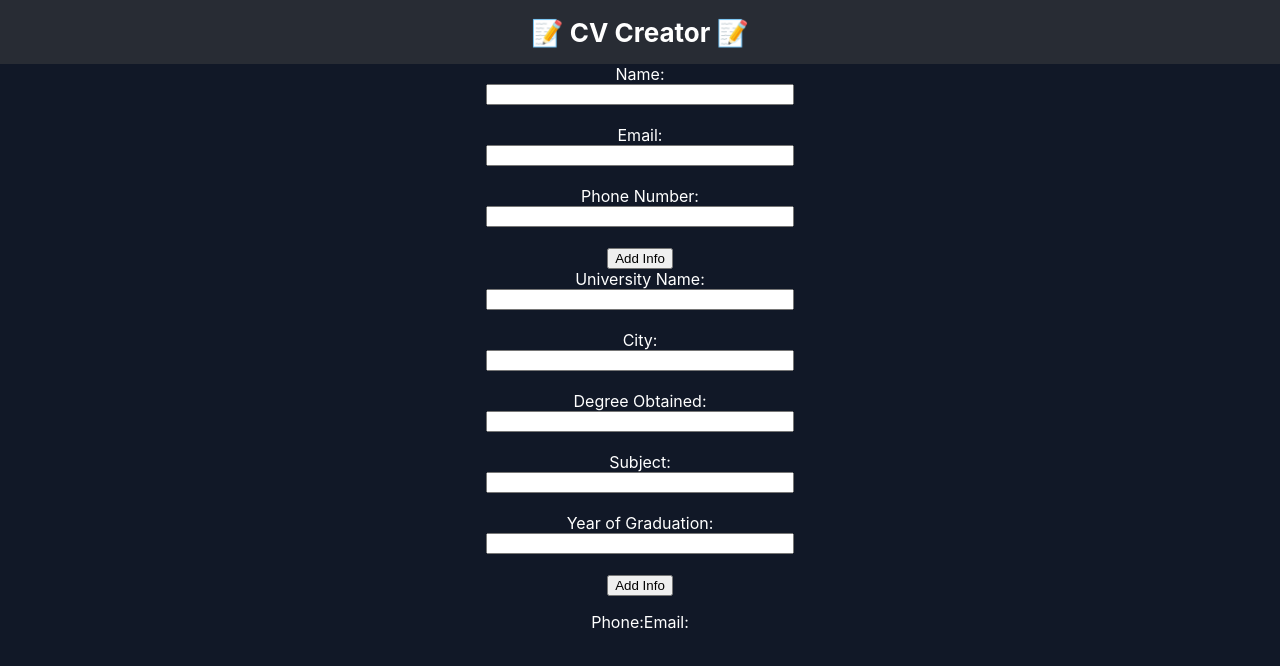
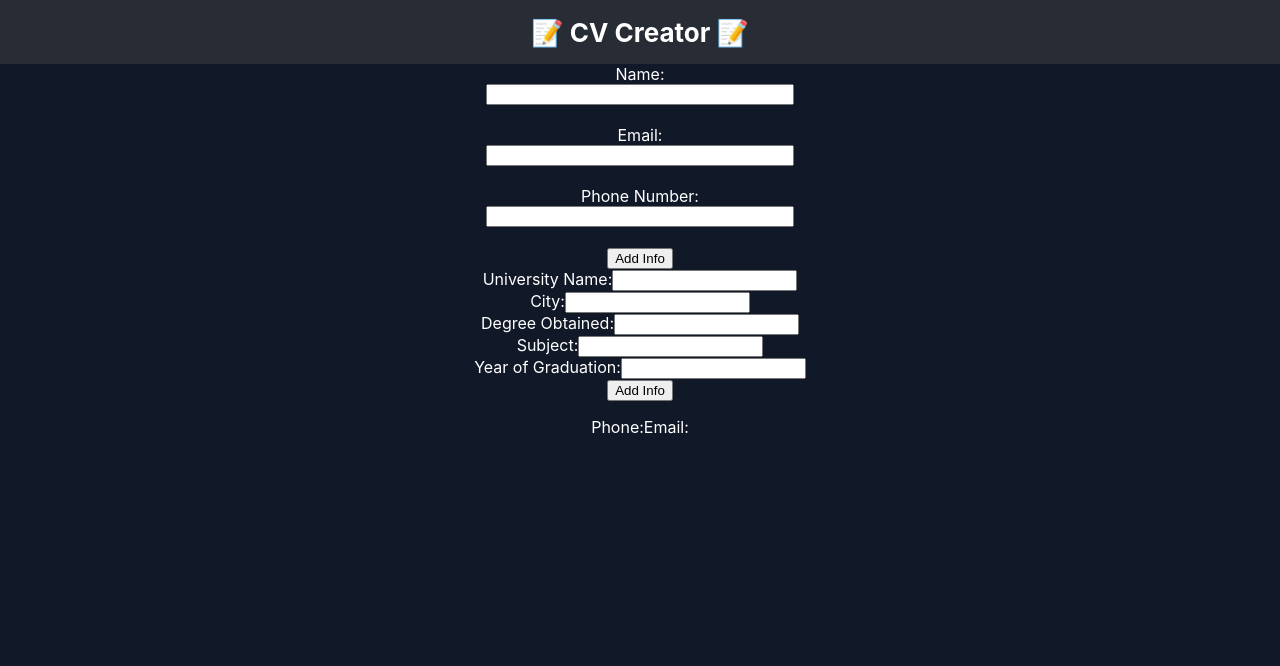
Before and after one commit to mikegecko/cv-creator, a React (Create React App) app: page / in a window 1280 px wide. Shown: the top 666 px of the page. Built offline with nearby package versions, Linux system fonts and the light colour scheme.

Commit message:
Add dynamic functions for education field
    -Can display multiple fields
    -Can handle submits from separate forms
    -TODO: Add button for adding more fields

```diff
--- a/src/components/Display.js
+++ b/src/components/Display.js
@@ -7,9 +7,9 @@ class Display extends Component{
     render(){
         return(
             <div className="App-text">
-                <h2>{this.props.data.name}</h2>
-                <p>Phone:{this.props.data.phone}</p>
-                <p>Email:{this.props.data.email}</p>
+                <h2>{this.props.data.geninfo.name}</h2>
+                <p>Phone:{this.props.data.geninfo.phone}</p>
+                <p>Email:{this.props.data.geninfo.email}</p>
             </div>
         );
     }
--- a/src/components/Edu.js
+++ b/src/components/Edu.js
@@ -7,8 +7,11 @@ class Edu extends Component {
   render() {
     return (
       <div className="App-text">
-        <form className="info" onSubmit={this.props.eduSubmit}>
-          <label htmlFor="uname">University Name:</label>
+            {this.props.data.education.map((el,index) => {
+                return(
+                    /* Key property must go in top level node */
+                    <form  key={index} className="info" onSubmit={event => this.props.eduSubmit(index,event)}>
+                    <div><label htmlFor="uname">University Name:</label>
                     <input type="text" id="uname" name="unamein"></input>
                     <br />
                     <label htmlFor="ucity">City:</label>
@@ -24,7 +27,10 @@ class Edu extends Component {
                     <input type="num" id="degreeyear" name="uyearin"></input>
                     <br />
                     <button type="submit">Add Info</button>
+                    </div>
                     </form>
+                )
+            })}
       </div>
     );
   }
--- a/src/components/MainWrapper.js
+++ b/src/components/MainWrapper.js
@@ -14,28 +14,35 @@ class MainWrapper extends Component {
         // [{info},{education0},{eduaction1},{experience0},{experience1}...]
 
         this.state = { geninfo: {name: "", address: "", email: "", phone: "", },
-                       work: [{title: "", company: "", location: "", startyr: "", endyr: "", desc: ""}],
-                       education: [{uname: "", city: "", degree: "", field: "", gradyr: ""},],};
+                       work: [{title: "temp", company: "", location: "", startyr: "", endyr: "", desc: ""}],
+                       education: [{uname: "Temp U", city: "", degree: "", field: "", gradyr: ""},],};
     }
     infoSubmit(event) {
         event.preventDefault();
-        this.setState({
+        //This is easy to update because its not in a dynamic array
+        //Editing this after submission might cause data loss bugs
+        this.setState({geninfo: {
             name: event.target.namein.value,
             email: event.target.emailin.value,
-            phone: event.target.phonein.value
-        })
+            phone: event.target.phonein.value,
+        }})
     }
-    eduSubmit(event){
+    eduSubmit(index,event){
+        // You need a key/index value to update proper array item from the event
+        let key = index;
+        console.log(key);
         event.preventDefault();
-        this.setState({
-
-        })
+        this.setState(prevState => ({
+            education: prevState.education.map(
+                (el, index) => index === key ? {uname: event.target.unamein.value, city: event.target.ucityin.value, degree: event.target.degreein.value, field: event.target.subjectin.value, gradyr: event.target.uyearin.value } : el
+            )
+        }))
     }
     render(){
         return(
             <div>
                 <Info infoSubmit={this.infoSubmit}/>
-                <Edu eduSubmit={this.eduSubmit} />
+                <Edu data={this.state} eduSubmit={this.eduSubmit} />
                 <Display data={this.state}/>
             </div>
         );
```
Lines whose indentation alone changed are shown as unchanged.
